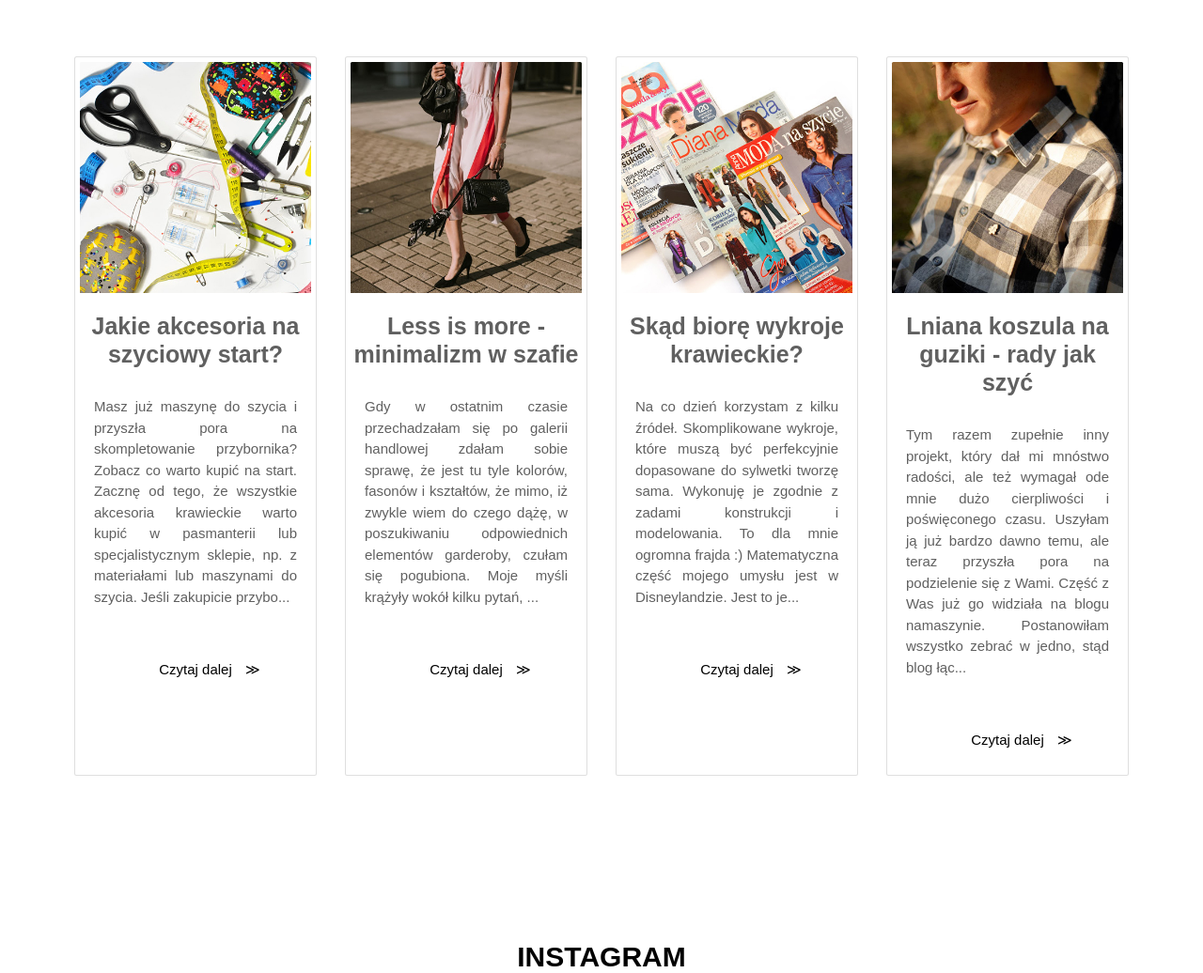
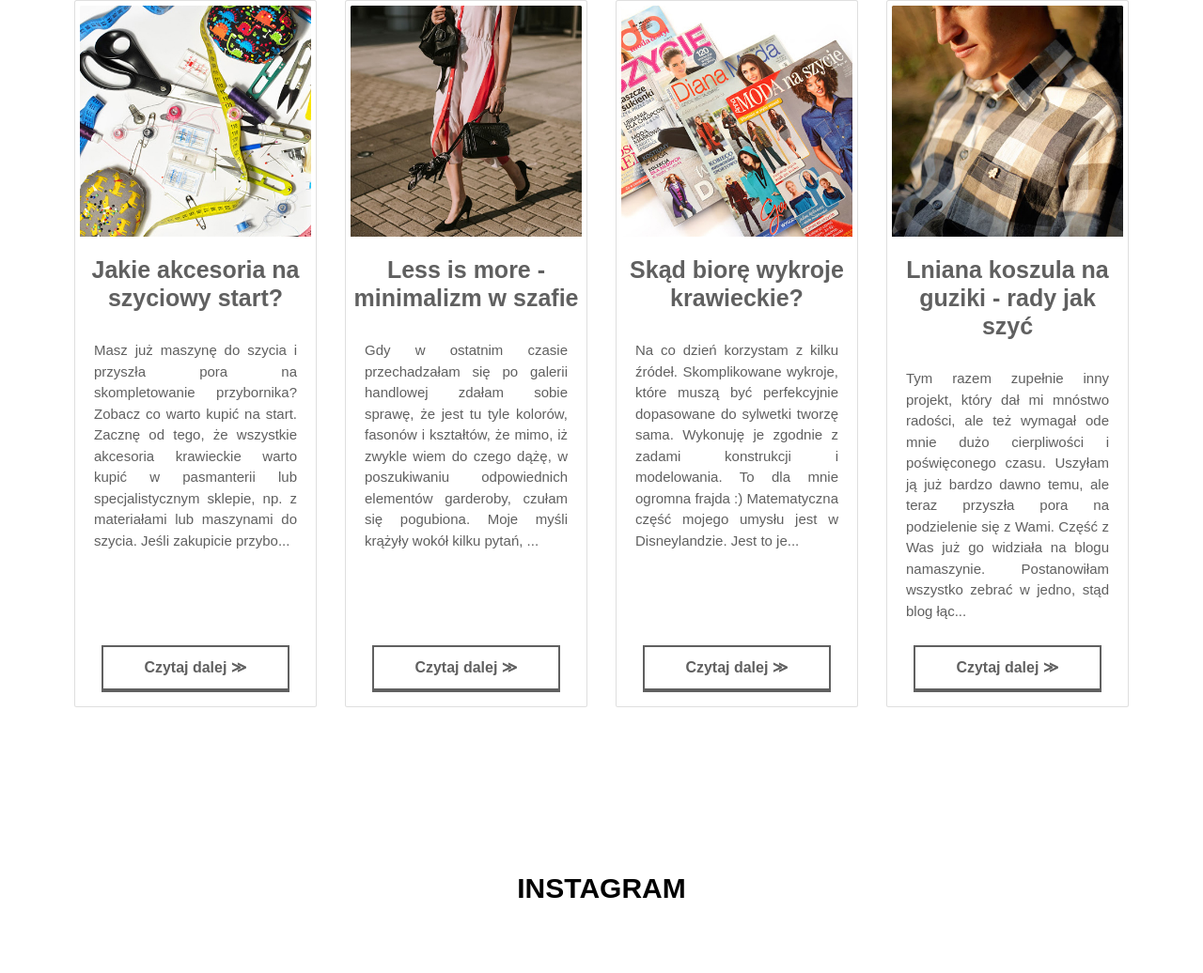
Before and after one commit to TymoteuszNachtman/JustNaMaszynie, a plain HTML site: page index.html in a window 1280 px wide. Shown: the part 2047-3083 px from the top of the page at 94% size. Drawn offline with nearby package versions, Linux system fonts and the light colour scheme.

Commit message:
Add files via upload

```diff
--- a/css/custom.css
+++ b/css/custom.css
@@ -212,7 +212,8 @@
 
 .card-content{
     position: relative;
-    bottom: 0;
+    height: 100%;
+    padding-bottom: 50px;
 }
 
 .img-container{
@@ -269,6 +270,8 @@
     font-size: 1.5rem;
     text-align: justify;
     padding: 5px 15px;
+    margin-bottom: 0;
+    position: relative;
 }
 
 .post-content p{
@@ -276,51 +279,21 @@
 }
 
 .my-btn{
-    display: block;
-    position: relative;
-    bottom: 0;
-    border-radius: 4px;
-    color: #000;
-    border: none;
-    padding: 20px;
-    width: 200px;
-    transition: all .5s;
-    font-size: 1.5rem;
-}
-
-.my-btn span{
     cursor: pointer;
     display: inline-block;
-    position: relative;
-    /* transition: all .5s; */
-}
-
-.my-btn span:after{
-    content: '≫';
-    position: absolute;
-    opacity: 1;
-    top: 0;
-    right: -30px;
-    /* transition: all .5s; */
+    color: #000;
+    width: 200px;
+    transition: all .3s;
+    font-size: 1.5rem;
+    text-decoration: none;
 }
 
 .my-btn:hover{
-    background-color: #e6a42c;
-    color: #000;
-    border-color: #fff;
-}
-
-.my-btn:hover span{
-    /* padding-right: 25px; */
-}
-
-.my-btn:hover span:after{
-    opacity: 1;
-    right: -30px;
+    color: #e6a42c;
+    text-decoration: none;
 }
 
 .first-btn{
-    padding: 10px 5px;
     font-size: 1.8rem;
     font-weight: 700;
     color: #606060;
@@ -328,9 +301,37 @@
 }
 
 .first-btn:hover{
-    background-color: #fff;
     color: #e6a42c;
     text-decoration: none;
+}
+
+.second-btn{
+    display: inline-block;
+    position: absolute;
+    bottom: 0;
+    left: 50%;
+    transform: translateX(-50%);
+    background: none;
+    border: 2px solid;
+    border-bottom-width: 4px;
+    font-size: 1.6rem;
+    font-weight: 700;
+    padding: 1rem 2rem;
+    transition: color .3s;
+    color: #606060;
+    margin-bottom: 10px;
+}
+
+.second-btn:hover{
+    color: #e6a42c;
+    text-decoration: none;
+}
+
+@media (max-width: 575.98px){
+    .second-btn{
+        display: block;
+        width: 100%;
+    }
 }
 
 .shop-item{
--- a/index.html
+++ b/index.html
@@ -73,7 +73,7 @@
                                 <p class="mt-5 mb-5">To świetnie, bo dokładnie taki tryb nauki Ci oferuję 🙂</p>
                             </p>
                             <p style="display:none;">Wybierz termin, który Ci pasuje i ustal ze mną zakres. Pracuj w małej grupie, ale niezależnie od pozostałych uczestniczek.</p>
-                            <a href="#" class="my-btn first-btn"><span>Dowiedz się więcej</span></a>
+                            <a href="#" class="my-btn first-btn">Dowiedz się więcej ≫</a>
                         </div>
                     </div>
                     <div class="col-12 odstep"></div>
@@ -88,7 +88,7 @@
                                 </ul>
                                 <p class="mt-5 mb-5">Sprawdź różne możliwości nauki zdalnej.</p>
                             </p>
-                            <a href="#" class="my-btn first-btn"><span>Dowiedz się więcej</span></a>
+                            <a href="#" class="my-btn first-btn">Dowiedz się więcej ≫</a>
                         </div>
                     </div>
                     <div class="mt-5 col-md-6 col-sm-12 pr-5 align-center"><img src="images/warsztaty_stacjonarne2.png" alt="" class="modal-img"></div>
@@ -117,7 +117,7 @@
                             Moja pierwsza maszyna była ręczna, na korbkę, ale nie wystarczała i szybko zamieniłam ją na ciężkiego, metalowego łucznika.
                             Chcesz mnie lepiej poznać?
                         </p>
-                        <a href="#" class="my-btn first-btn">Zapraszam :)</a>
+                        <a href="omnie.html" class="my-btn first-btn">Zapraszam :)</a>
                     </div>
                 </div>
             </div>
@@ -127,19 +127,19 @@
         <section class="blog" id="blog">
             <div class="container mx-auto row justify-content-center">
                 <h3 class="section-title align-center">Chcesz więcej - zajrzyj na bloga!</h3>
-                <div class="row justify-content-center align-items-stretch">
-                    <div class="mt-3 mb-3 col-xl-3 col-lg-6 col-md-6 col-sm-12 align-center">
+                <div class="row justify-content-center align-items-stretch align-content-stretch">
+                    <div class="mt-3 mb-3 col-xl-3 col-lg-6 col-md-6 col-sm-12 align-center ">
                         <div class="card mx-auto">
                             <div class="card-img-top img-container bg-item bg-item-1">
                                 <!-- <img src="images/post_1.jpg" alt="Artykuł" class="img-fluid portrait-img"> -->
                             </div>
-                            <div class="card-content align-center">
+                            <div class="card-content align-center align-self-stretch">
                                 <h4 class="post-title">Jakie akcesoria na szyciowy start?</h4>
                                 <div class="post-content">
                                     <p>Masz już maszynę do szycia i przyszła pora na skompletowanie przybornika? Zobacz co warto kupić na start.</p>
                                     <p>Zacznę od tego, że wszystkie akcesoria krawieckie warto kupić w pasmanterii lub specjalistycznym sklepie, np. z materiałami lub maszynami do szycia. Jeśli zakupicie przybory w supermarkecie może okazać się, że wyrzucicie je do śmietnika. Często zawierają tępe akcesoria, jak szpilki albo nożyczki, które uszkodzą Wam materiał lub nici, które są przeznaczone do szycia ręcznego, nie maszynowego. Nici takie będą się stale zrywały. To jeden z głównych problemów początkujących szyjących.</p>
                                 </div>
-                                <a href="#" class="my-btn mx-auto align-center"><span>Czytaj dalej</span></a>
+                                <a href="#" class="my-btn second-btn mx-auto align-center">Czytaj dalej ≫</a>
                             </div>
                         </div>
                     </div>
@@ -160,7 +160,7 @@
                                         <li>Czy mój budżet ucierpi na tych zakupach?</li>
                                     </ul>
                                 </div>
-                                <a href="#" class="my-btn mx-auto align-center"><span>Czytaj dalej</span></a>
+                                <a href="#" class="my-btn second-btn mx-auto align-center">Czytaj dalej ≫</a>
                             </div>
                         </div>
                     </div>
@@ -175,7 +175,7 @@
                                     <p>Na co dzień korzystam z kilku źródeł. Skomplikowane wykroje, które muszą być perfekcyjnie dopasowane do sylwetki tworzę sama. Wykonuję je zgodnie z zadami konstrukcji i modelowania.</p>
                                     <p>To dla mnie ogromna frajda :) Matematyczna część mojego umysłu jest w Disneylandzie. Jest to jednak żmudne i przypomina lekcje geometrii. Wykrój tworzy się wykreślając odcinki na podstawie wyliczeń ze ściągniętej miary. Jeśli nie jesteś ścisłowcem ten sposób może Cię nieźle zmęczyć. </p>
                                 </div>
-                                <a href="#" class="my-btn mx-auto align-center"><span>Czytaj dalej</span></a>
+                                <a href="#" class="my-btn second-btn mx-auto align-center">Czytaj dalej ≫</a>
                             </div>
                         </div>
                     </div>
@@ -189,7 +189,7 @@
                                 <div class="post-content">
                                     <p>Tym razem zupełnie inny projekt, który dał mi mnóstwo radości, ale też wymagał ode mnie dużo cierpliwości i poświęconego czasu. Uszyłam ją już bardzo dawno temu, ale teraz przyszła pora na podzielenie się z Wami. Część z Was już go widziała na blogu namaszynie. Postanowiłam wszystko zebrać w jedno, stąd blog łączny pod adresem kursyszycia i ponownie lniana koszula :)   Tkanina: len 100%</p>
                                 </div>
-                                <a href="#" class="my-btn mx-auto align-center"><span>Czytaj dalej</span></a>
+                                <a href="#" class="my-btn second-btn mx-auto align-center">Czytaj dalej ≫</a>
                             </div>
                         </div>
                     </div>
```
